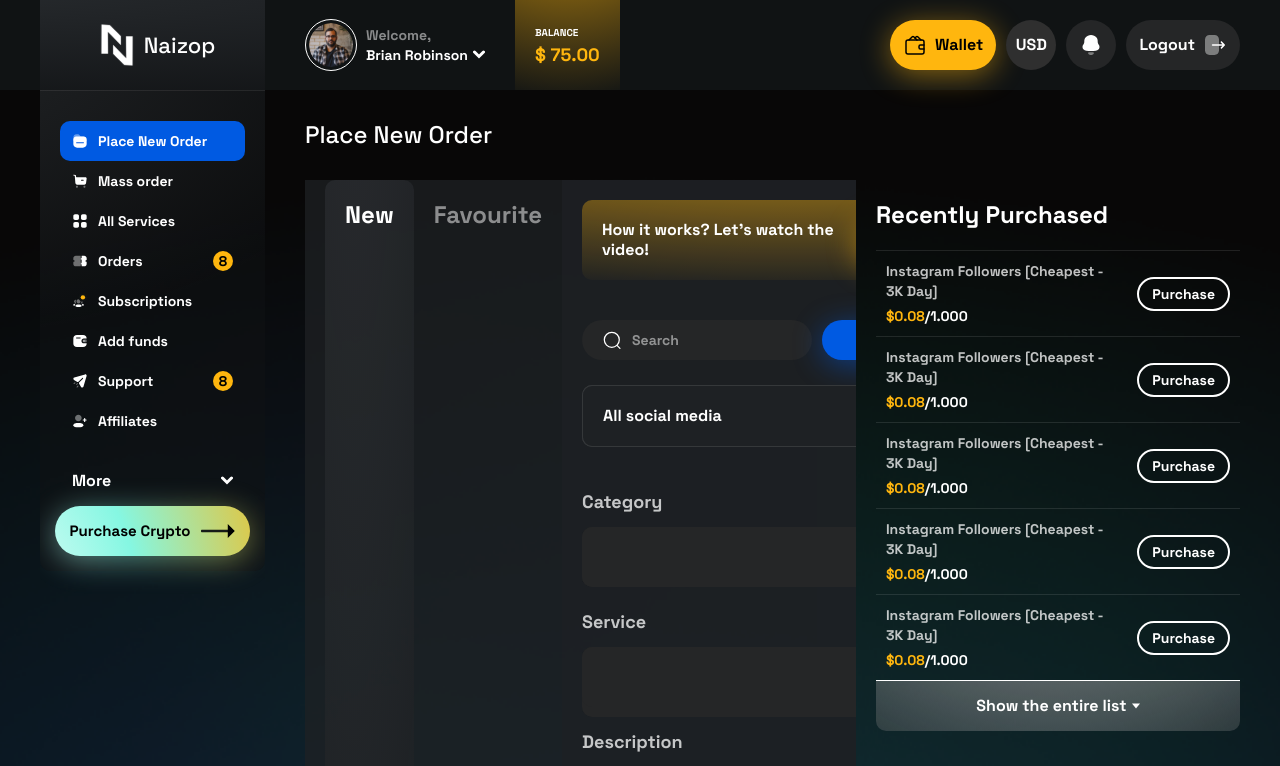
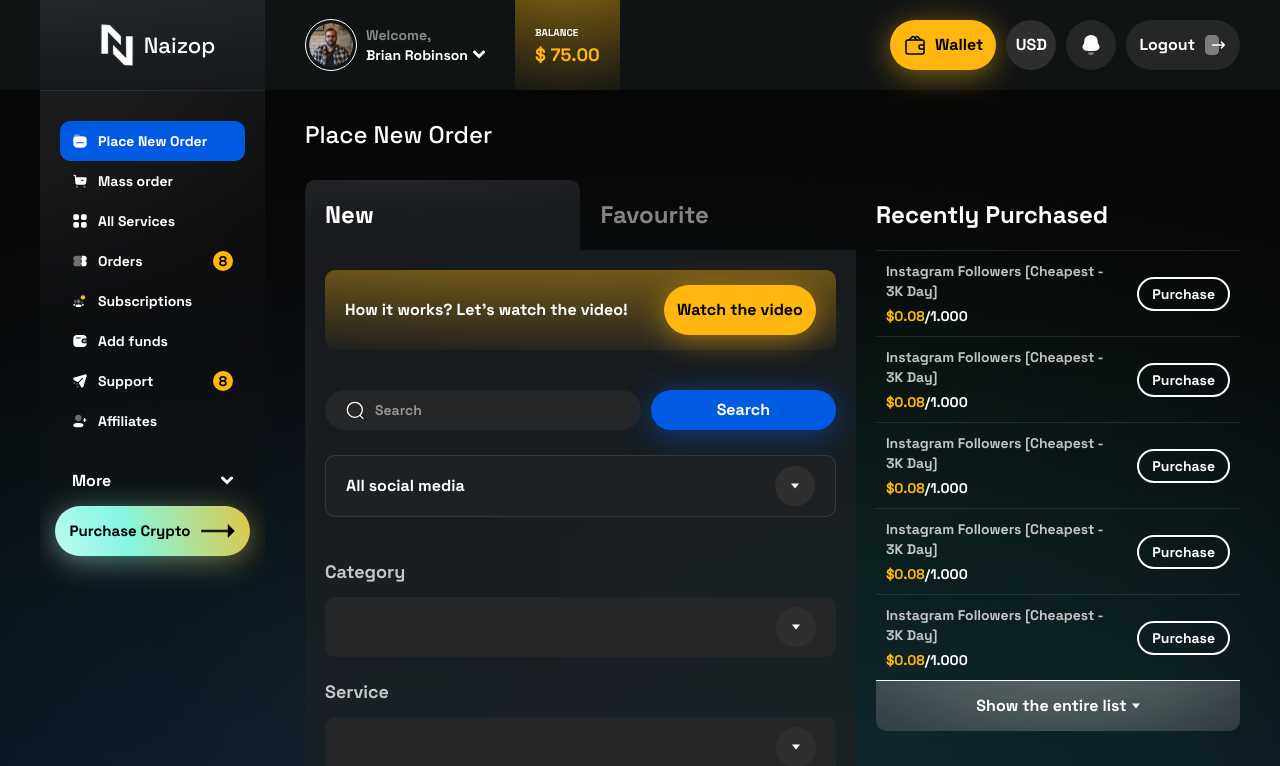
Before and after one commit to VadimCubex/naizop, a React (Create React App) app: page /profile/place-new-order in a window 1280 px wide. Shown: the top 766 px of the page. Built offline with nearby package versions, Linux system fonts and the light colour scheme.

Commit message:
fix place new order

```diff
--- a/src/pages/PlaceNewOrder/PlaceNewOrder.jsx
+++ b/src/pages/PlaceNewOrder/PlaceNewOrder.jsx
@@ -34,7 +34,7 @@
         <Text variant={TextVariants.h1_medium}>Place New Order</Text>
 
         <div className="place-new-order-contant">
-          <div className="tabs-container">
+          <div className="tabs-panels-container">
             <Tabs
               variant={TabsVariants.Default}
               active={activeTab}
--- a/src/pages/PlaceNewOrder/PlaceNewOrder.module.css
+++ b/src/pages/PlaceNewOrder/PlaceNewOrder.module.css
@@ -17,7 +17,7 @@
   padding: 20px;
 }
 
-.place-new-order .tabs-container {
+.place-new-order .tabs-panels-container {
   width: 59%;
 }
 
```
